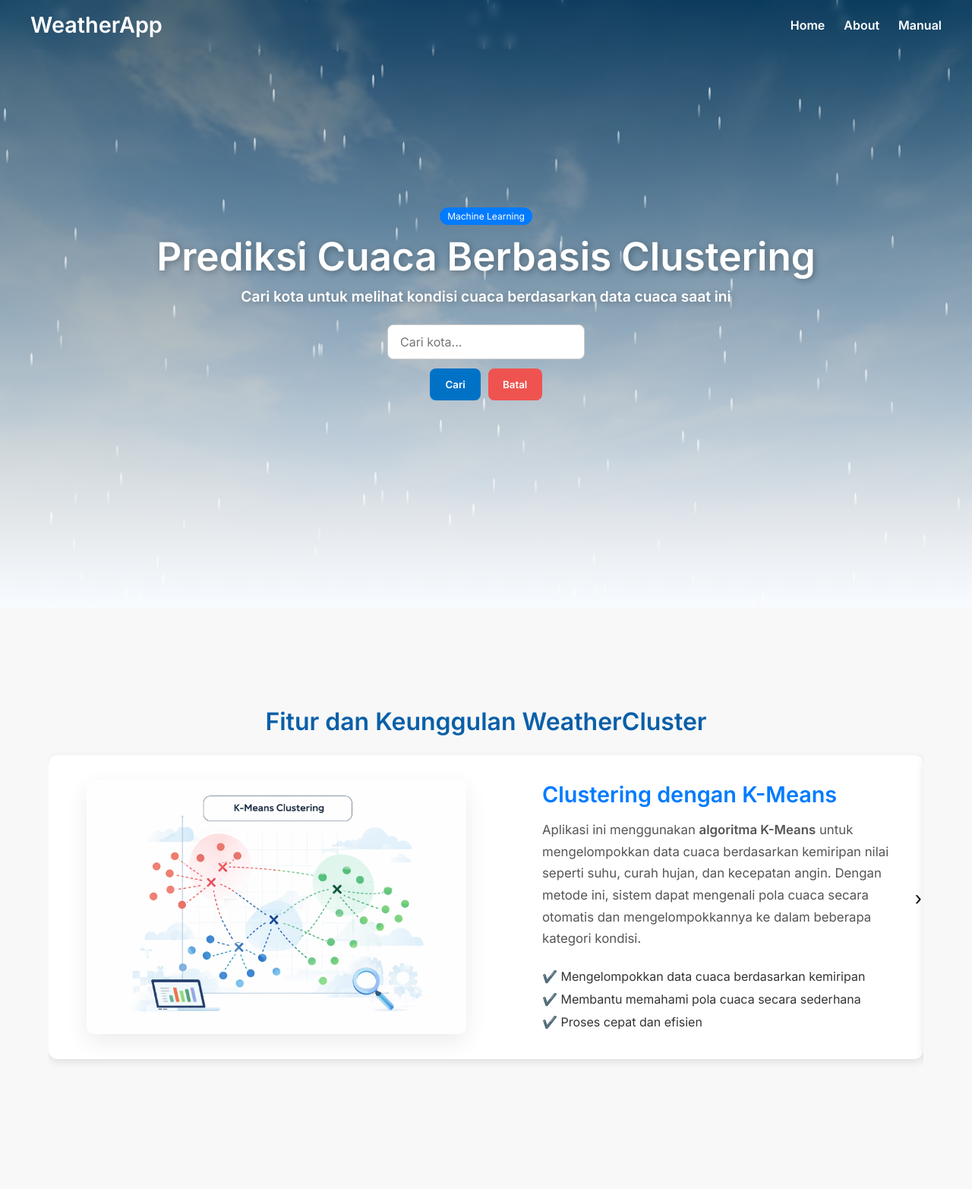
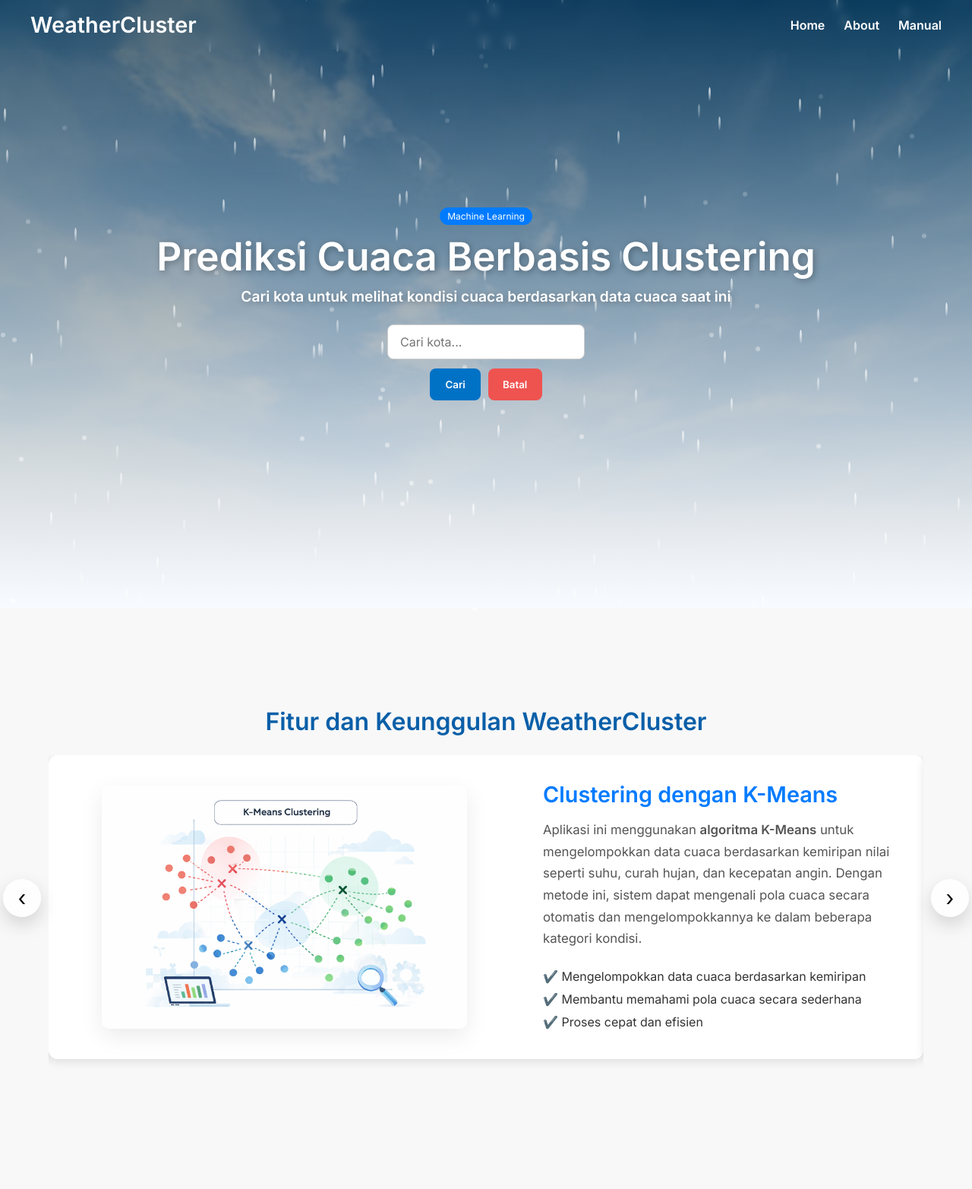
Before and after one commit to ratihmirarivanni-beep/software-development-team-milo, a Python web app: template weather-cluster/templates/index.html in a window 1280 px wide. Shown: the top 1565 px of the page at 76% size. Run offline with Jinja, Linux system fonts and the light colour scheme; the template is opened without the code that fills it, so the values that code supplies are empty.

Commit message:
update: memperbarui tampilan UI pada section overview

```diff
--- a/weather-cluster/static/style.css
+++ b/weather-cluster/static/style.css
@@ -4,6 +4,88 @@
   --green-soft: #66bb6a;
   --card-bg: #ffffff;
   --border-soft: #e5e7eb;
+}
+
+/* -------- BUBLE PARTICLE ----------*/
+.particle {
+    position: fixed;
+    bottom: -10px;
+    width: 6px;
+    height: 6px;
+    background: rgba(255,255,255,0.6);
+    border-radius: 50%;
+    animation: floatUp linear infinite;
+    pointer-events: none;
+    z-index: 1;
+}
+
+@keyframes floatUp {
+    to {
+        transform: translateY(-110vh);
+        opacity: 0;
+    }
+}
+
+/* -------- SCROOL REVEAL -------*/
+.reveal {
+    opacity: 0;
+    transform: translateY(30px);
+    transition: all 0.8s ease;
+}
+
+.reveal.show {
+    opacity: 1;
+    transform: translateY(0);
+}
+
+
+.sparkle {
+  position: fixed;
+  width: 14px;
+  height: 14px;
+  pointer-events: none;
+  z-index: 9999;
+
+  background: linear-gradient(
+    45deg,
+    #9fdcff,
+    #e6f6ff,
+    #7fc8ff
+  );
+
+  clip-path: polygon(
+    50% 0%,
+    62% 38%,
+    100% 50%,
+    62% 62%,
+    50% 100%,
+    38% 62%,
+    0% 50%,
+    38% 38%
+  );
+
+  box-shadow:
+    0 0 14px rgba(120, 190, 255, 1),
+    0 0 28px rgba(90, 170, 255, 0.9),
+    0 0 42px rgba(70, 150, 255, 0.6),
+    0 0 58px rgba(60, 140, 255, 0.35);
+
+  animation: glitterPop 0.8s ease-out forwards;
+}
+
+@keyframes glitterPop {
+  0% {
+    transform: scale(0.5) rotate(0deg);
+    opacity: 0;
+  }
+  40% {
+    transform: scale(1.4) rotate(160deg);
+    opacity: 1;
+  }
+  100% {
+    transform: scale(1.1) rotate(360deg);
+    opacity: 0;
+  }
 }
 
 * {
@@ -365,7 +447,7 @@ button:active {
     align-items: center;
     box-sizing: border-box;
     gap: 50px;
-    padding: 40px 0;
+    padding: 40px 20px;
     height: 400px;
     margin-bottom: 40px;
     max-width: 1400px;
@@ -431,6 +513,7 @@ button:active {
     width: 100%;
     max-width: 1400px;
     margin: 50px auto;
+    overflow: visible;
 }
 
 .slider-track {
@@ -442,23 +525,40 @@ button:active {
     position: absolute;
     top: 50%;
     transform: translateY(-50%);
-    background-color: transparent;
+    background: rgba(255,255,255,0.8);
+    backdrop-filter: blur(6px);
     border: none;
-    font-size: 24px;
+    font-size: 28px;
     padding: 8px 12px;
+    width: 50px;
+    height: 50px;
     border-radius: 50%;
     cursor: pointer;
     z-index: 10;
+    box-shadow: 0 10px 25px rgba(0,0,0,0.15);
+    transition: all 0.3s ease;
+}
+
+.slider-viewport {
+    overflow: hidden;
+}
+
+.slider-btn.prev {
+    left: -60px;
 }
 
 .slider-btn.next {
-    right: -10px;
+    right: -60px;
 }
 
+.slider-btn:hover {
+    transform: translateY(-50%) scale(1.15);
+    background: linear-gradient(135deg, #4facfe, #00f2fe);
+    color: white;
+}
 
 @media (max-width: 992px) {
 
-    /* FEATURE / SLIDER */
     .feature-item {
         flex-direction: column;
         height: auto;
@@ -484,18 +584,23 @@ button:active {
     .feature-content p {
         font-size: 0.95rem;
     }
+        .slider-btn.prev {
+        left: 10px;
+    }
+
+    .slider-btn.next {
+        right: 10px;
+    }
 }
 
 
 /* Mobile */
 @media (max-width: 600px) {
 
-    /* JUDUL */
     .slider-container h2 {
         font-size: 1.3rem;
     }
 
-    /* FEATURE */
     .feature-item {
         padding: 15px;
         gap: 15px;
@@ -517,9 +622,17 @@ button:active {
         font-size: 0.85rem;
     }
 
-    /* BUTTON SLIDER */
     .slider-btn {
-        font-size: 18px;
+        width: 35px;
+        height: 35px;
+        font-size: 16px;
+    }
+
+    .slider-btn.prev {
+        left: 5px;
+    }
+
+    .slider-btn.next {
         right: 5px;
     }
 }
@@ -538,10 +651,15 @@ button:active {
     .feature-img {
         max-width: 180px;
     }
+    .slider-btn {
+        width: 30px;
+        height: 30px;
+        font-size: 14px;
+    }
 }
 
 
-/* -------- Manual Input --------- */
+/* -------- MANUAL INPUT --------- */
 /* -------- INPUT ------------ */
 .input-group input {
     width: 100%;
@@ -700,6 +818,10 @@ button:active {
     }
 }
 
+/* ----------- HASIL MANUAL INPUT --------- */
+
+
+
 
 /* ----------- FOOTER --------- */
 .main-footer {
--- a/weather-cluster/templates/index.html
+++ b/weather-cluster/templates/index.html
@@ -5,6 +5,7 @@
     <meta name="viewport" content="width=device-width, initial-scale=1.0">
     <title>Weather Clustering App</title>
     <link rel="stylesheet" href="../static/style.css">
+    <link rel="icon" type="image/png" href="../static/logo.png">
     <script src="https://cdn.jsdelivr.net/npm/chart.js@4.4.1/dist/chart.umd.min.js"></script>
     <link href="https://fonts.googleapis.com/css2?family=Poppins:wght@400;600;700&family=Inter:wght@400;600&display=swap" rel="stylesheet">
     <link href="https://cdnjs.cloudflare.com/ajax/libs/font-awesome/6.5.0/css/all.min.css" rel="stylesheet">
@@ -13,7 +14,7 @@
 
     <!-- NAVBAR -->
     <div class="navbar">
-        <div class="logo">WeatherApp</div>
+        <div class="logo">WeatherCluster</div>
 
         <!-- MENU NAV -->
         <ul id="nav-menu">
@@ -57,7 +58,7 @@
 
         <div class="slider-container">
             <h2>Fitur dan Keunggulan WeatherCluster</h2>
-
+            <div class="slider-viewport">
                 <div class="slider-track">
 
                     <!-- Slide 1 -->
@@ -104,7 +105,7 @@
                     <!-- Slide 3 -->
                     <div class="feature-item">
                         <div class="feature-image-container">
-                    <img src="../static/ilus_compare.png" alt="Ilustrasi Cluster" class="feature-img">
+                            <img src="../static/ilus_hasilCluster.png" alt="Ilustrasi Cluster" class="feature-img">
                         </div>
                         <div class="feature-content">
                             <h3>Hasil Clustering Cuaca</h3>
@@ -120,9 +121,10 @@
                             </ul>
                         </div>
                     </div>
-
+                </div>
             </div>
 
+            <button class="slider-btn prev">‹</button>
             <button class="slider-btn next">›</button>
         </div>
     </section>
```
Also changed, not shown: weather-cluster/static/js/script.js (+69 -13 lines), weather-cluster/static/ilus_hasilCluster.png (renamed from weather-cluster/static/ilus_compare.png), weather-cluster/static/logo.png (added). Lines whose indentation alone changed are shown as unchanged.
